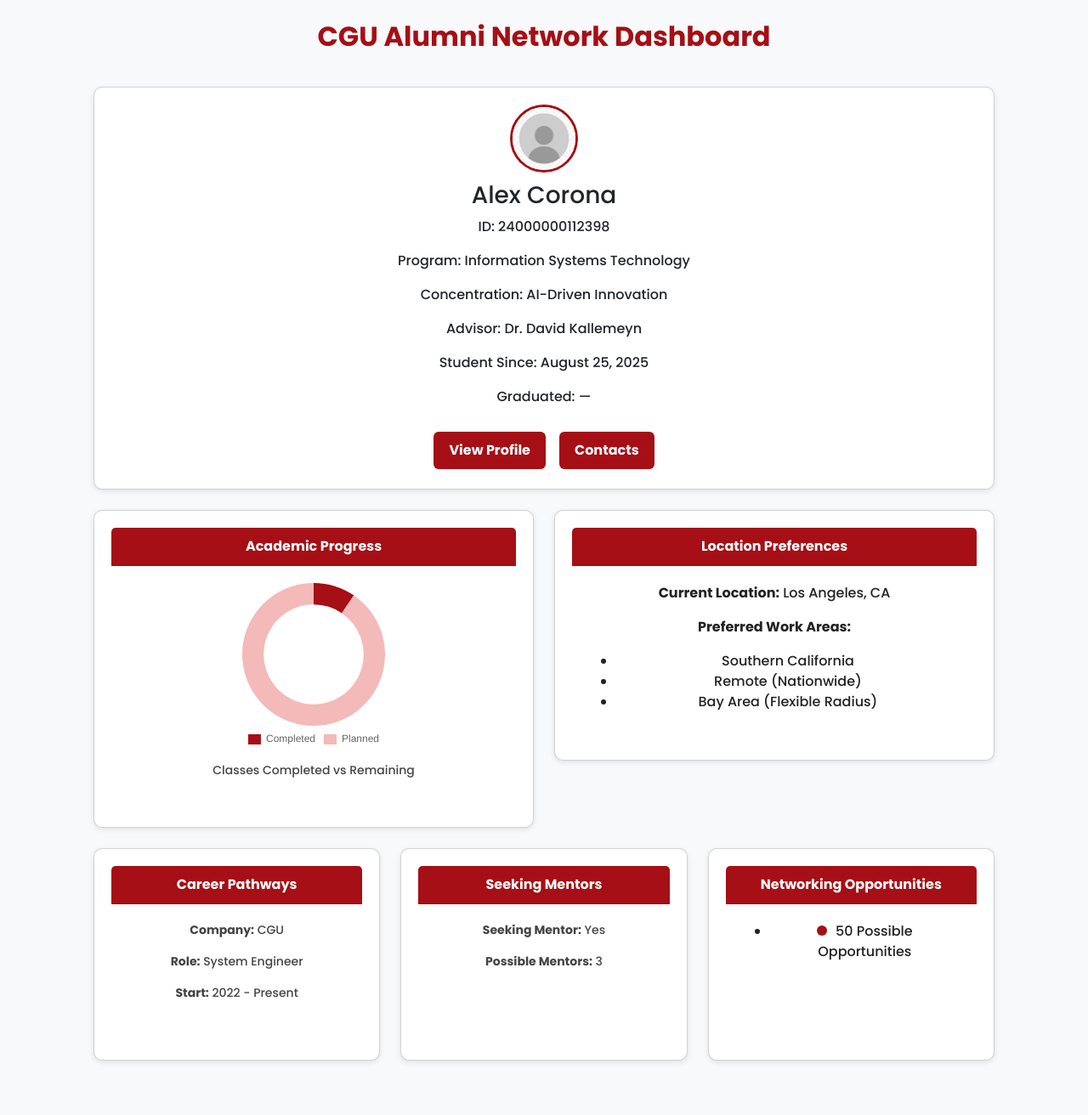
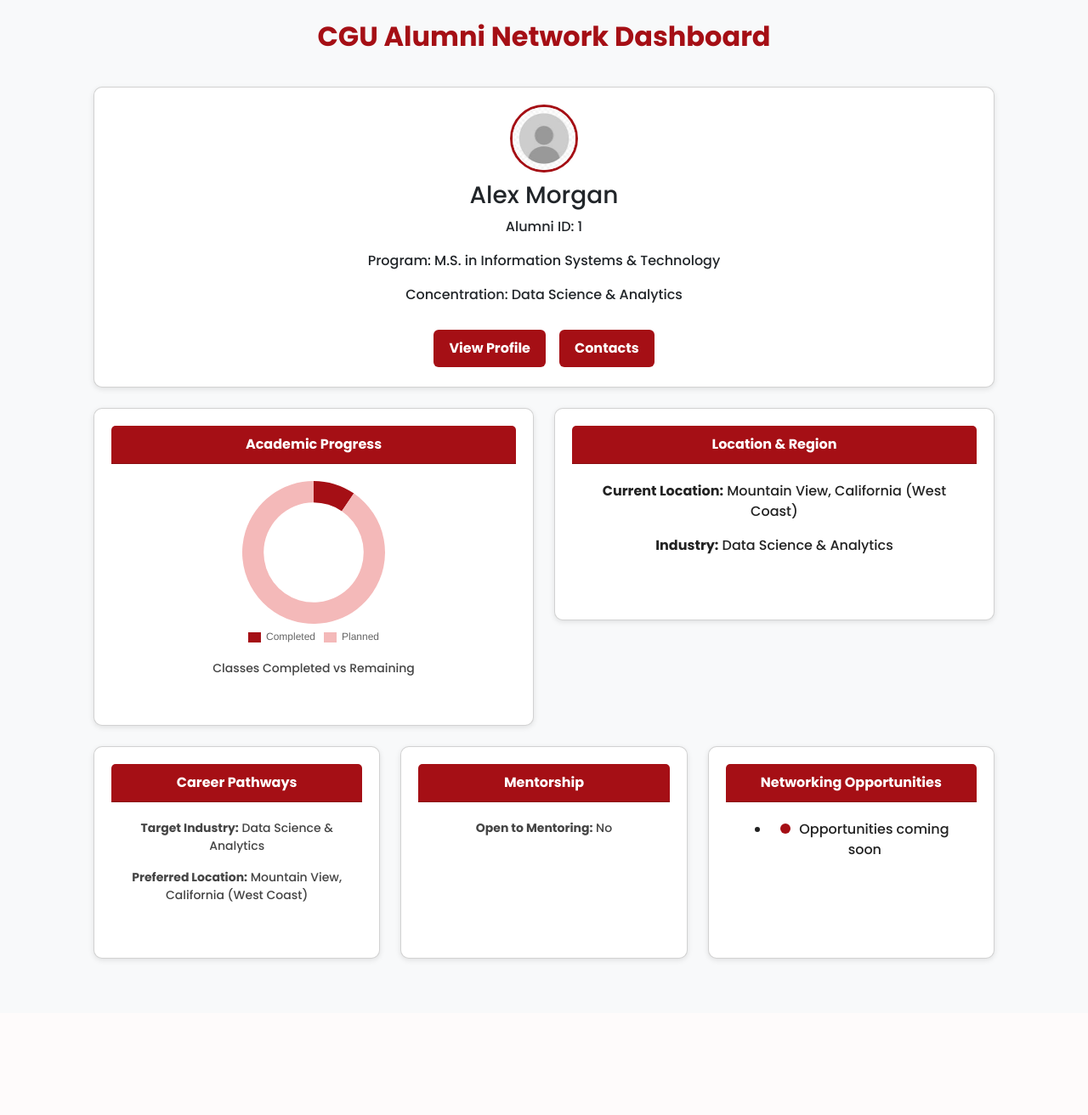
Before and after one commit to BrandonLMedina/IST_303_TeamJohto, a Flask app: page /dashboard in a window 1280 px wide. Shown: the part 65-1377 px from the top of the page at 85% size. After the commit the page ends 1197 px from the top, so only its background shows below. Run offline with Flask 3, Linux system fonts and the light colour scheme; a user stored in the database is signed in; data comes from the database, SQL or seed files in the repository.

Commit message:
adjusted main.py and dashboard to pull and display user data from database

```diff
--- a/app/main.py
+++ b/app/main.py
@@ -2,7 +2,9 @@ import os
 from flask import Flask, render_template, redirect, url_for, request, flash, session
 import sqlite3
 
-
+# --------------------------------------------------------------
+# PATHS & CONFIG
+# --------------------------------------------------------------
 BASE_DIR = os.path.abspath(os.path.join(os.path.dirname(__file__), '..'))
 DB_PATH = os.path.join(BASE_DIR, 'instance', 'database.db')
 
@@ -14,16 +16,18 @@ app = Flask(
 )
 app.config['SECRET_KEY'] = 'your secret key34165421654521'
 
-
+# --------------------------------------------------------------
+# DB CONNECTION
+# --------------------------------------------------------------
 def get_db_connection():
     """Create a database connection."""
     conn = sqlite3.connect(DB_PATH)
     conn.row_factory = sqlite3.Row
     return conn
 
-
-user_contact = {}
-# Redirect users to login if not authenticated
+# --------------------------------------------------------------
+# LOGIN PROTECTION
+# --------------------------------------------------------------
 @app.before_request
 def require_login():
     allowed_routes = ['index', 'register', 'login', 'static']
@@ -31,12 +35,16 @@ def require_login():
         return redirect(url_for('login'))
 
 
-# Home route redirects to dashboard
+# --------------------------------------------------------------
+# INDEX (HOMEPAGE)
+# --------------------------------------------------------------
 @app.route('/')
 def index():
     return render_template('index.html')
 
-
+# --------------------------------------------------------------
+# LOGIN
+# --------------------------------------------------------------
 @app.route('/login', methods=['GET', 'POST'])
 def login():
     error = None
@@ -73,18 +81,138 @@ def login():
 
     return render_template('login.html', error=error)
 
-
+# --------------------------------------------------------------
+# DASHBOARD (DYNAMIC)
+# --------------------------------------------------------------
 @app.route('/dashboard')
 def dashboard():
-    return render_template('dashboard.html')
+    if not session.get('logged_in'):
+        return redirect(url_for('login'))
 
+    user_type = session.get('user_type')
+    user_id = session.get('user_id')
 
+    conn = get_db_connection()
+    cur = conn.cursor()
+
+    # -------------------------
+    # STUDENT QUERY
+    # -------------------------
+    if user_type == 'student':
+        cur.execute("""
+            SELECT
+                s.student_id AS id,
+                s.first_name,
+                s.last_name,
+                s.email,
+                s.current_year,
+                s.expected_graduation_year,
+                s.is_seeking_mentorship,
+                dc.degree_name,
+                dc.concentration_name,
+                ind.industry_name AS industry_name,
+                jl.city,
+                jl.state,
+                jl.region
+            FROM student s
+            LEFT JOIN degree_concentrations dc
+                ON s.degree_concentration_id = dc.degree_concentration_id
+            LEFT JOIN industries ind
+                ON s.desired_industry_id = ind.industry_id
+            LEFT JOIN job_locations jl
+                ON s.desired_job_location_id = jl.job_location_id
+            WHERE s.student_id = ?
+        """, (user_id,))
+
+    # -------------------------
+    # ALUMNI QUERY
+    # -------------------------
+    else:
+        cur.execute("""
+            SELECT
+                a.alumni_id AS id,
+                a.first_name,
+                a.last_name,
+                a.email,
+                a.graduation_year,
+                a.is_mentor,
+                a.current_position,
+                a.company_name,
+                dc.degree_name,
+                dc.concentration_name,
+                ind.industry_name AS industry_name,
+                jl.city,
+                jl.state,
+                jl.region
+            FROM alumni a
+            LEFT JOIN degree_concentrations dc
+                ON a.degree_concentration_id = dc.degree_concentration_id
+            LEFT JOIN industries ind
+                ON a.industry_id = ind.industry_id
+            LEFT JOIN job_locations jl
+                ON a.job_location_id = jl.job_location_id
+            WHERE a.alumni_id = ?
+        """, (user_id,))
+
+    row = cur.fetchone()
+    conn.close()
+
+    if row is None:
+        flash('Could not load your profile. Please contact an administrator.')
+        return redirect(url_for('logout'))
+
+    row = dict(row)
+
+    # LOCATION STRING BUILDER
+    parts = []
+    if row.get('city'):
+        parts.append(row.get('city'))
+    if row.get('state'):
+        parts.append(row.get('state'))
+
+    location_display = ', '.join(parts)
+    region = row.get('region')
+    if region:
+        location_display = f"{location_display} ({region})" if location_display else region
+
+    # FINAL DASHBOARD DATA
+    dashboard = {
+        'user_type': user_type,
+        'full_name': f"{row.get('first_name', '')} {row.get('last_name', '')}".strip(),
+        'id_label': 'Student ID' if user_type == 'student' else 'Alumni ID',
+        'id_value': row.get('id'),
+        'email': row.get('email'),
+        'program': row.get('degree_name'),
+        'concentration': row.get('concentration_name'),
+        'location_display': location_display or None,
+        'industry_name': row.get('industry_name'),
+
+        # Student-specific
+        'current_year': row.get('current_year') if user_type == 'student' else None,
+        'expected_graduation_year': row.get('expected_graduation_year') if user_type == 'student' else None,
+        'is_seeking_mentorship': bool(row.get('is_seeking_mentorship')) if user_type == 'student' else None,
+
+        # Alumni-specific
+        'graduation_year': row.get('graduation_year') if user_type == 'alumni' else None,
+        'is_mentor': bool(row.get('is_mentor')) if user_type == 'alumni' else None,
+        'company_name': row.get('company_name') if user_type == 'alumni' else None,
+        'current_position': row.get('current_position') if user_type == 'alumni' else None,
+    }
+
+    return render_template('dashboard.html', dashboard=dashboard)
+
+# --------------------------------------------------------------
+# LOGOUT
+# --------------------------------------------------------------
 @app.route('/logout')
 def logout():
     session.clear()
     flash('You were logged out!')
     return redirect(url_for('login'))
 
+# --------------------------------------------------------------
+# PROFILE
+# --------------------------------------------------------------
 @app.route('/profile', methods=['GET', 'POST'])
 def profile():
     conn = get_db_connection()
@@ -111,7 +239,10 @@ def profile():
     conn.close()
     return render_template('profile.html', about_me=about_me)
 
-
+# --------------------------------------------------------------
+# CONTACTS
+# --------------------------------------------------------------
+user_contact = {}
 @app.route('/contacts', methods=['GET', 'POST'])
 def contacts():
     global user_contact
@@ -133,12 +264,15 @@ def contacts():
 
     return render_template('contacts.html', contact_info=user_contact)
 
-
+# --------------------------------------------------------------
+# REGISTER PAGE (UI ONLY for now)
+# --------------------------------------------------------------
 @app.route('/register')
 def register():
     return render_template('register.html')
 
-
-
+# --------------------------------------------------------------
+# RUN APP
+# --------------------------------------------------------------
 if __name__ == '__main__':
     app.run(debug=True)
--- a/templates/dashboard.html
+++ b/templates/dashboard.html
@@ -5,7 +5,6 @@
 </h2>
 
 <div class="dashboard-container">
-
   <!-- Row 1: Profile full-width -->
   <div class="row mb-4">
     <div class="col-12">
@@ -15,13 +14,21 @@
           alt="Profile"
           class="profile-pic" />
 
-        <h3>Alex Corona</h3>
-        <p>ID: 24000000112398</p>
-        <p>Program: Information Systems Technology</p>
-        <p>Concentration: AI-Driven Innovation</p>
-        <p>Advisor: Dr. David Kallemeyn</p>
-        <p>Student Since: August 25, 2025</p>
-        <p>Graduated: —</p>
+        <h3>{{ dashboard.full_name }}</h3>
+        <p>{{ dashboard.id_label }}: {{ dashboard.id_value }}</p>
+
+        {% if dashboard.program %}
+        <p>Program: {{ dashboard.program }}</p>
+        {% endif %} {% if dashboard.concentration %}
+        <p>Concentration: {{ dashboard.concentration }}</p>
+        {% endif %} {% if dashboard.user_type == 'student' %} {% if
+        dashboard.current_year %}
+        <p>Year in Program: {{ dashboard.current_year }}</p>
+        {% endif %} {% if dashboard.expected_graduation_year %}
+        <p>Expected Graduation: {{ dashboard.expected_graduation_year }}</p>
+        {% endif %} {% else %} {% if dashboard.graduation_year %}
+        <p>Graduation Year: {{ dashboard.graduation_year }}</p>
+        {% endif %} {% endif %}
         <div class="profile-actions">
           <a href="{{ url_for('profile') }}" class="btn">View Profile</a>
           <a href="{{ url_for('contacts') }}" class="btn">Contacts</a>
@@ -30,9 +37,8 @@
     </div>
   </div>
 
-  <!--Row 2: Two Tiles-->
+  <!-- Row 2 -->
   <div class="row g-4 mb-4">
-
     <!-- Academic Progress -->
     <div class="col-lg-6">
       <div class="card stat-card">
@@ -44,45 +50,90 @@
       </div>
     </div>
 
-    <!-- Location Preferences -->
+    <!-- Location / Preferences -->
     <div class="col-lg-6">
       <div class="card">
-        <div class="card-header">Location Preferences</div>
+        <div class="card-header">
+          {% if dashboard.user_type == 'student' %} Location Preferences {% else
+          %} Location & Region {% endif %}
+        </div>
         <div class="card-body">
-          <p><strong>Current Location:</strong> Los Angeles, CA</p>
-          <p><strong>Preferred Work Areas:</strong></p>
-          <ul class="location-list">
-            <li>Southern California</li>
-            <li>Remote (Nationwide)</li>
-            <li>Bay Area (Flexible Radius)</li>
-          </ul>
+          {% if dashboard.user_type == 'student' %}
+          <p>
+            <strong>Preferred Location:</strong> {{ dashboard.location_display
+            or 'Not set yet' }}
+          </p>
+          <p>
+            <strong>Preferred Industry:</strong> {{ dashboard.industry_name or
+            'Not set yet' }}
+          </p>
+          {% else %}
+          <p>
+            <strong>Current Location:</strong> {{ dashboard.location_display or
+            'Not set yet' }}
+          </p>
+          <p>
+            <strong>Industry:</strong> {{ dashboard.industry_name or 'Not set
+            yet' }}
+          </p>
+          {% endif %}
         </div>
       </div>
     </div>
   </div>
+  <!-- END Row 2 -->
 
-  <!-- Row 3: Three tiles -->
+  <!-- Row 3 -->
   <div class="row g-4">
-
-      <!-- Career Pathway -->
+    <!-- Career Pathways -->
     <div class="col-lg-4">
       <div class="card stat-card">
         <div class="card-header">Career Pathways</div>
         <div class="card-body">
-          <p><strong>Company:</strong> CGU</p>
-          <p><strong>Role:</strong> System Engineer</p>
-          <p><strong>Start:</strong> 2022 - Present</p>
+          {% if dashboard.user_type == 'alumni' %}
+          <p>
+            <strong>Company:</strong> {{ dashboard.company_name or 'Not set yet'
+            }}
+          </p>
+          <p>
+            <strong>Role:</strong> {{ dashboard.current_position or 'Not set
+            yet' }}
+          </p>
+          {% if dashboard.graduation_year %}
+          <p>
+            <strong>Graduation Year:</strong> {{ dashboard.graduation_year }}
+          </p>
+          {% endif %} {% else %}
+          <p>
+            <strong>Target Industry:</strong> {{ dashboard.industry_name or 'Not
+            set yet' }}
+          </p>
+          <p>
+            <strong>Preferred Location:</strong> {{ dashboard.location_display
+            or 'Not set yet' }}
+          </p>
+          {% endif %}
         </div>
       </div>
     </div>
 
-    <!-- Mentors -->
+    <!-- Mentorship -->
     <div class="col-lg-4">
       <div class="card stat-card">
-        <div class="card-header">Seeking Mentors</div>
+        <div class="card-header">Mentorship</div>
         <div class="card-body">
-          <p><strong>Seeking Mentor:</strong> Yes</p>
-          <p><strong>Possible Mentors:</strong> 3</p>
+          {% if dashboard.user_type == 'student' %}
+          <p>
+            <strong>Seeking Mentor:</strong> {{ 'Yes' if
+            dashboard.is_seeking_mentorship else 'No' }}
+          </p>
+          <p><strong>Possible Mentors:</strong> Coming soon</p>
+          {% else %}
+          <p>
+            <strong>Open to Mentoring:</strong> {{ 'Yes' if dashboard.is_mentor
+            else 'No' }}
+          </p>
+          {% endif %}
         </div>
       </div>
     </div>
@@ -93,13 +144,15 @@
         <div class="card-header">Networking Opportunities</div>
         <div class="card-body">
           <ul class="scholar-list">
-            <li><span class="dot blue"></span> 50 Possible Opportunities</li>
+            <li><span class="dot"></span> Opportunities coming soon</li>
           </ul>
         </div>
       </div>
     </div>
-
   </div>
+  <!-- END Row 3 -->
+</div>
+<!-- END dashboard-container -->
 
 <!-- === Chart.js === -->
 <script src="https://cdn.jsdelivr.net/npm/chart.js"></script>
@@ -139,9 +192,4 @@
     },
   });
 </script>
-
-    </div>
-    <!-- ✅ this closes dashboard-container -->
 {% endblock %}
-  </div>
-</div>
```
Lines whose indentation alone changed are shown as unchanged.
